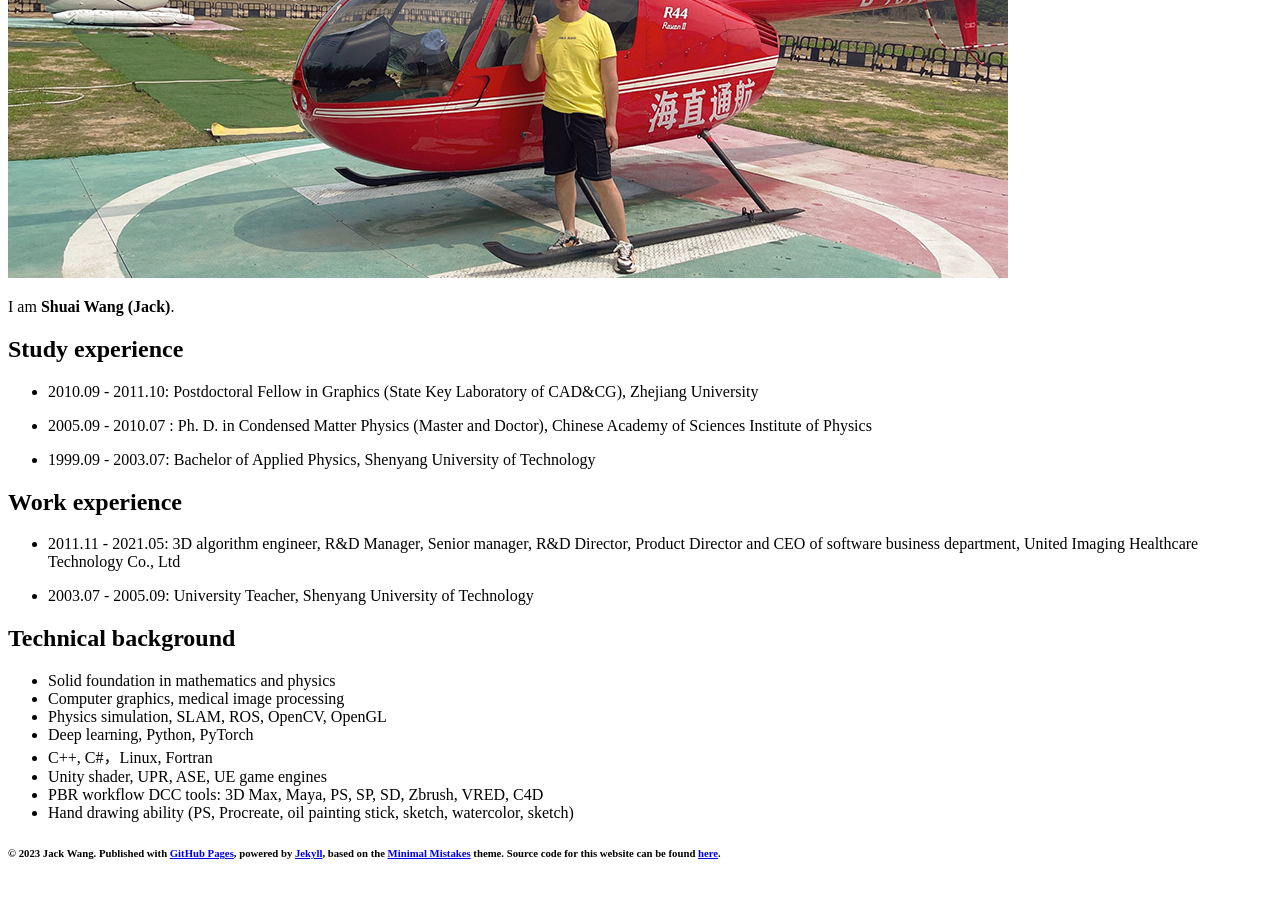
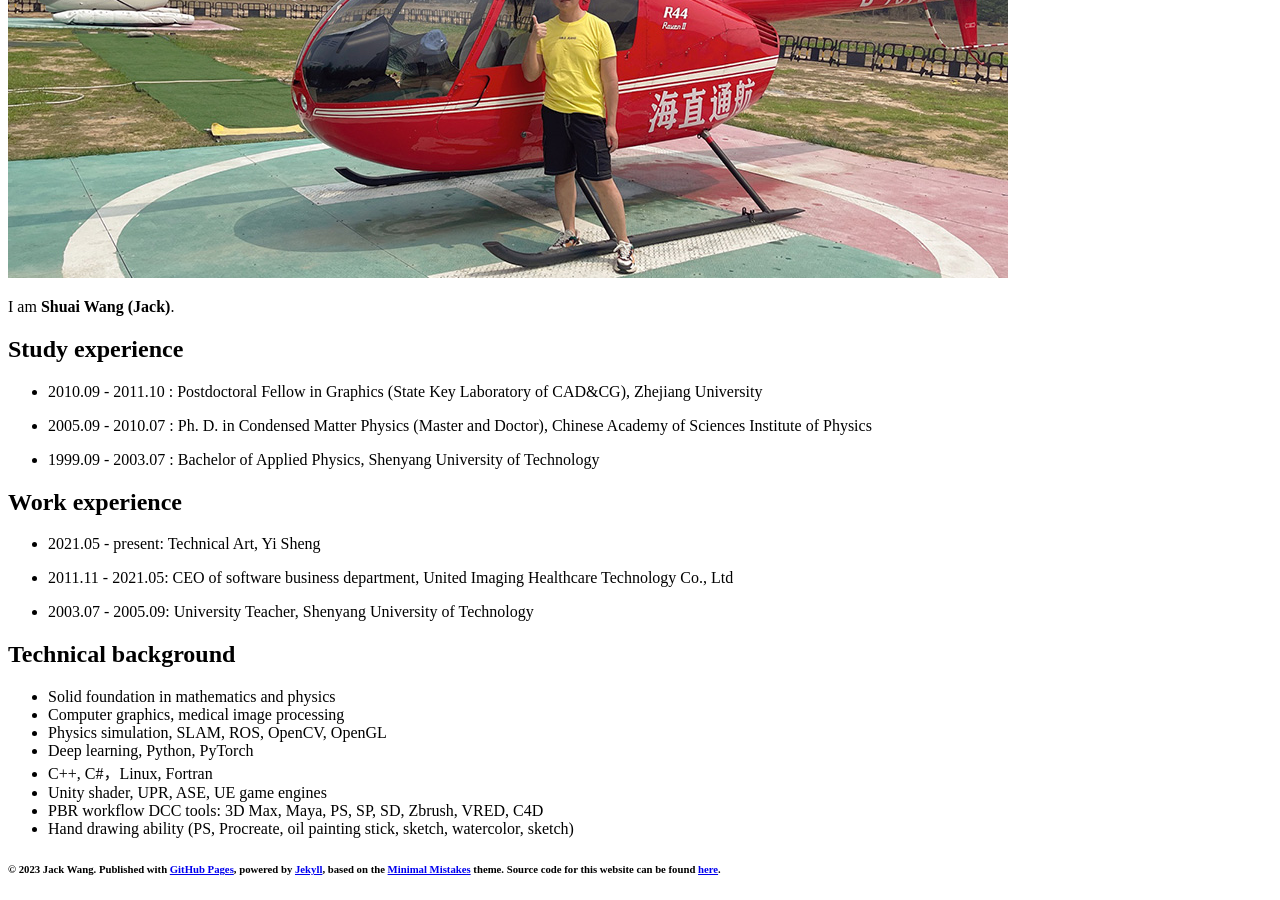
Before and after one commit to swang81/swang81.github.io, a Jekyll site: the page built from index.md, in a window 1280 px wide and 900 px high, scrolled down 834 px. Built offline with Jekyll 4.4.1, drawn with Linux system fonts in a browser that asks for light colours; nearby versions of some CDN libraries; comment, search, counter and statistics services are not loaded; our own code applies the rules of GitHub Pages for plain Markdown files.

Commit message:
change algorithm description

```diff
--- a/index.md
+++ b/index.md
@@ -11,18 +11,20 @@ layout: page
 I am **Shuai Wang (Jack)**.
 
 ## Study experience
-- 2010.09 - 2011.10: Postdoctoral Fellow in Graphics (State Key Laboratory of CAD&CG), Zhejiang University
 
-- 2005.09 - 2010.07 :   Ph. D. in Condensed Matter Physics (Master and Doctor), Chinese Academy of Sciences Institute of Physics
+- 2010.09 - 2011.10 : Postdoctoral Fellow in Graphics (State Key Laboratory of CAD&CG), Zhejiang University
 
-- 1999.09 - 2003.07:   Bachelor of Applied Physics, Shenyang University of Technology
+- 2005.09 - 2010.07 : Ph. D. in Condensed Matter Physics (Master and Doctor), Chinese Academy of Sciences Institute of Physics
 
+- 1999.09 - 2003.07 : Bachelor of Applied Physics, Shenyang University of Technology
 
 ## Work experience
 
-- 2011.11 - 2021.05:  3D algorithm engineer, R&D Manager, Senior manager, R&D Director, Product Director and CEO of software business department, United Imaging Healthcare Technology Co., Ltd
+- 2021.05 - present: Technical Art, Yi Sheng
 
-- 2003.07 - 2005.09:  University Teacher, Shenyang University of Technology
+- 2011.11 - 2021.05: CEO of software business department, United Imaging Healthcare Technology Co., Ltd
+
+- 2003.07 - 2005.09: University Teacher, Shenyang University of Technology
 
 ## **Technical background**
 
```
Also changed, not shown: hobbies.md (+4 -5 lines), projects.md (+1 -1 lines).
